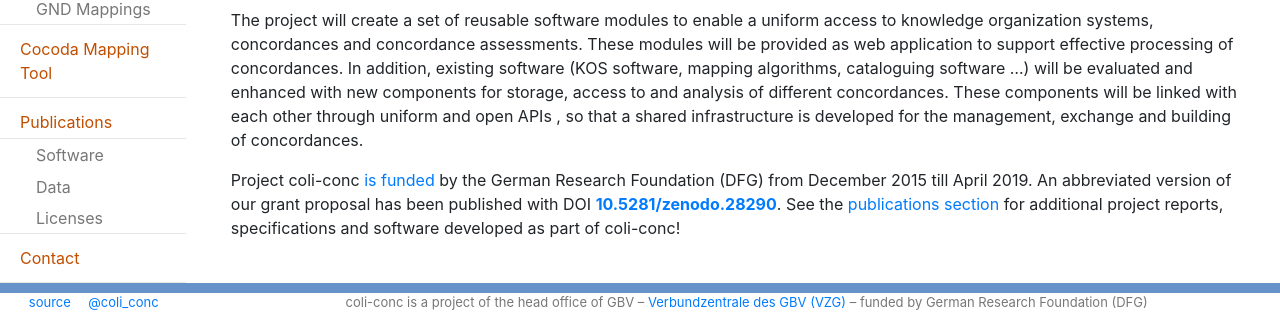
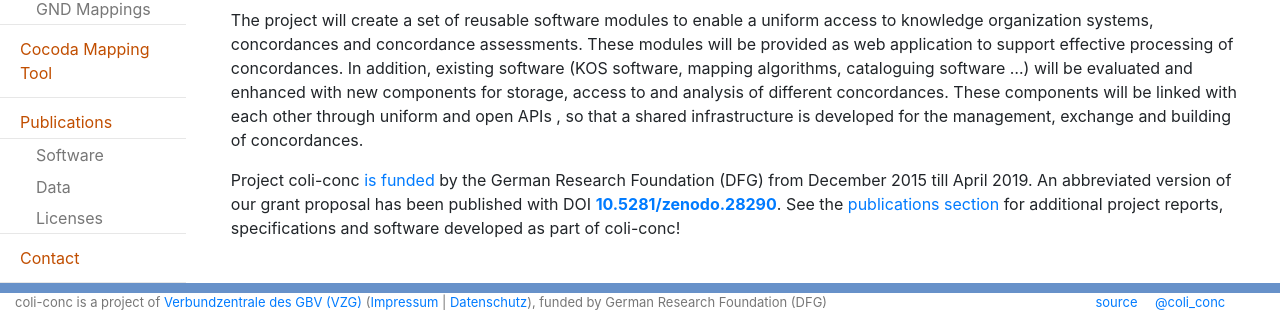
Before and after one commit to gbv/coli-conc.gbv.de, a PHP site: page /index.php in a window 1280 px wide. Shown: the part 486-800 px from the top of the page. Run offline with PHP 8.4, Linux system fonts and the light colour scheme; data that the repository does not hold is empty; some libraries are stand-ins or nearby versions; some web fonts are replaced.

Commit message:
Add link to impressumetc.

```diff
--- a/contact/index.php
+++ b/contact/index.php
@@ -16,8 +16,6 @@ include "$BASE/header.php";
         <dd>Dr. Jakob Voß (voss@gbv.de)</dd>
         <dt>Software Development</dt>
         <dd>Stefan Peters (peters@gbv.de)</dd>
-        <dt>Library System Support</dt>
-        <dd>Jana Maria Agne (agne@gbv.de)</dd>
         <dt>Student Assistant</dt>
         <dd><em>Please contact us if interested!</em></dd>
     </dl>
--- a/footer.php
+++ b/footer.php
@@ -6,6 +6,13 @@
 <footer> <!--nav class="navbar navbar-inverse navbar-fixed-bottom hidden-xs"-->
   <div class="container-fluid">
     <div class="row">
+      <div class="col-xs-8 col-md-10">
+        coli-conc is a project of
+        <a href="https://www.gbv.de/">Verbundzentrale des GBV (VZG)</a>
+        (<a href="https://www.gbv.de/impressum">Impressum</a> |
+        <a href="https://www.gbv.de/datenschutz">Datenschutz</a>),
+        funded by German Research Foundation (DFG)
+      </div>
       <div class="col-xs-3 col-md-2">
         <i class="fab fa-github"></i>
         <a href="<?=$SOURCE?>">source</a>
@@ -14,11 +21,6 @@
             @coli_conc
         </a>
         <?=($LICENSE ?? 0) ? $LICENSE : '' ?>
-      </div>
-      <div class="col-xs-9 col-md-10 text-center">
-        coli-conc is a project of the head office of GBV –
-        <a href="https://www.gbv.de/">Verbundzentrale des GBV (VZG)</a>
-        – funded by German Research Foundation (DFG)
       </div>
     </div>
   </div>
```
